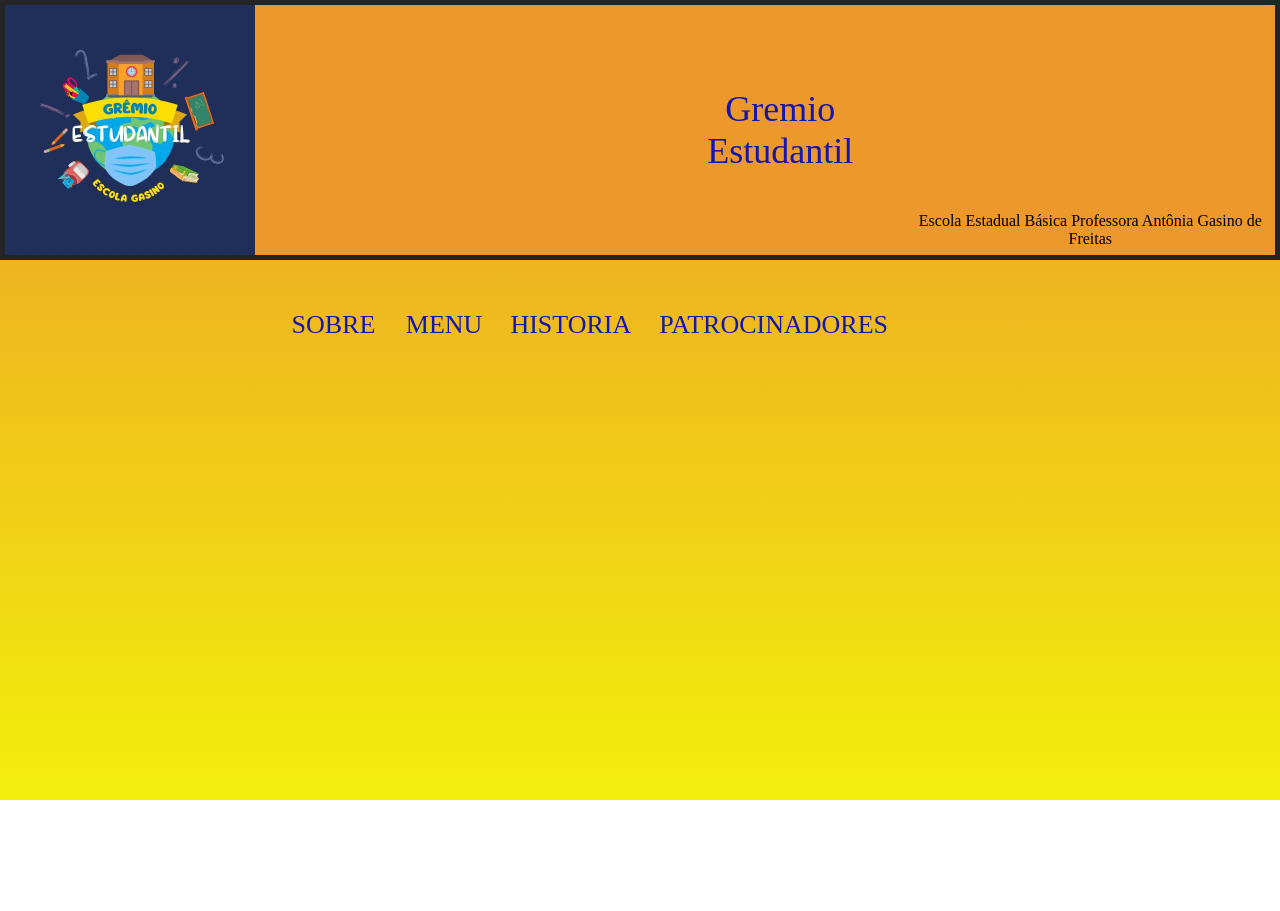
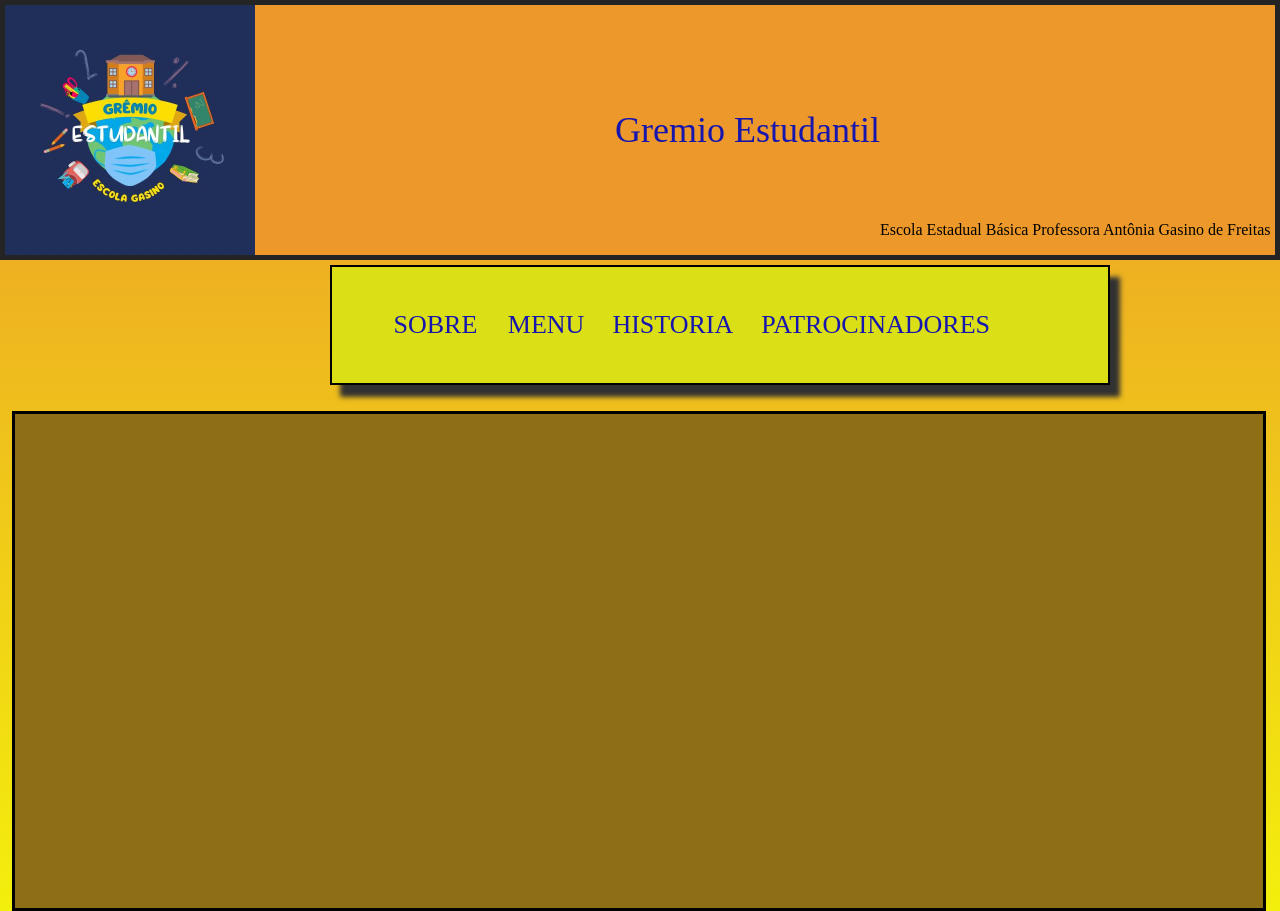
Before and after one commit to VitorSquina/GremioEstudantil, a plain HTML site: page index.html in a window 1280 px wide. Before the commit the page ends 800 px from the top, so only its background shows below. Drawn offline with Linux system fonts and the light colour scheme.

Commit message:
mudanças

```diff
--- a/index.html
+++ b/index.html
@@ -10,9 +10,11 @@
         <h1 class="titulo-central">
             Gremio Estudantil
         </h1>
+
         <p>Escola Estadual Básica Professora Antônia Gasino de Freitas</p>
     </header>
     <body>
+        <section class = "caixa">
             <nav>
                  <ul class="menu">
                     <li><a href="./menu/sobre.html"> Sobre </a></li>
@@ -21,5 +23,9 @@
                     <li><a href="./menu/patrocinadores.html">Patrocinadores</a></li>
                 </ul>
              </nav>
+        </section>
+        <section class="Escola">
+
+        </section>
     </body>
 </html>
--- a/reset.css
+++ /dev/null
@@ -1,44 +0,0 @@
-/* http://meyerweb.com/eric/tools/css/reset/
-   v2.0 | 20110126
-   License: none (public domain)
-*/
-
-html, body, div, span, applet, object, iframe,
-h1, h2, h3, h4, h5, h6, p, blockquote, pre,
-a, abbr, acronym, address, big, cite, code,
-del, dfn, em, img, ins, kbd, q, s, samp,
-small, strike, strong, sub, sup, tt, var,
-b, u, i, center,
-dl, dt, dd, ol, ul, li,
-fieldset, form, label, legend,
-table, caption, tbody, tfoot, thead, tr, th, td,
-article, aside, canvas, details, embed,
-figure, figcaption, footer, header, hgroup,
-menu, nav, output, ruby, section, summary,
-time, mark, audio, video {
-	margin: 0;
-	padding: 0;
-	border: 0;
-	font-size: 100%;
-	font: inherit;
-
-}
-
-body {
-	line-height: 1;
-}
-ol, ul {
-	list-style: none;
-}
-blockquote, q {
-	quotes: none;
-}
-blockquote:before, blockquote:after,
-q:before, q:after {
-	content: '';
-	content: none;
-}
-table {
-	border-collapse: collapse;
-	border-spacing: 0;
-}
--- a/style.css
+++ b/style.css
@@ -8,7 +8,7 @@ html{
     color:rgb(22, 22, 175);
     text-align: center;
     font-size: 36px;
-    padding-left: 400px;
+    padding-left: 360px;
     font-weight: 150;
 
 
@@ -66,5 +66,24 @@ nav li{
  nav {
     position: absolute;
 	top: 310px;
-	right: 380px;
+	right: 278px;
 }
+
+.caixa {
+    margin-top: 5px;
+    margin-left: 330px;
+    width: 780px;
+    height:  120px;
+    border: 2px black solid;
+    background: rgb(219, 223, 22);
+    box-shadow: 10px 12px 5px rgb(49, 49, 49);
+}
+
+.Escola {
+    width: 98%;
+    height: 500px;
+    margin-top: 26px;
+    margin-left: 12px;
+    background-color: rgb(143, 111, 22);
+    border: 3px black solid;
+}
```
Also changed, not shown: menu/historia.html (+28 -1 lines). Lines whose indentation alone changed are shown as unchanged.
